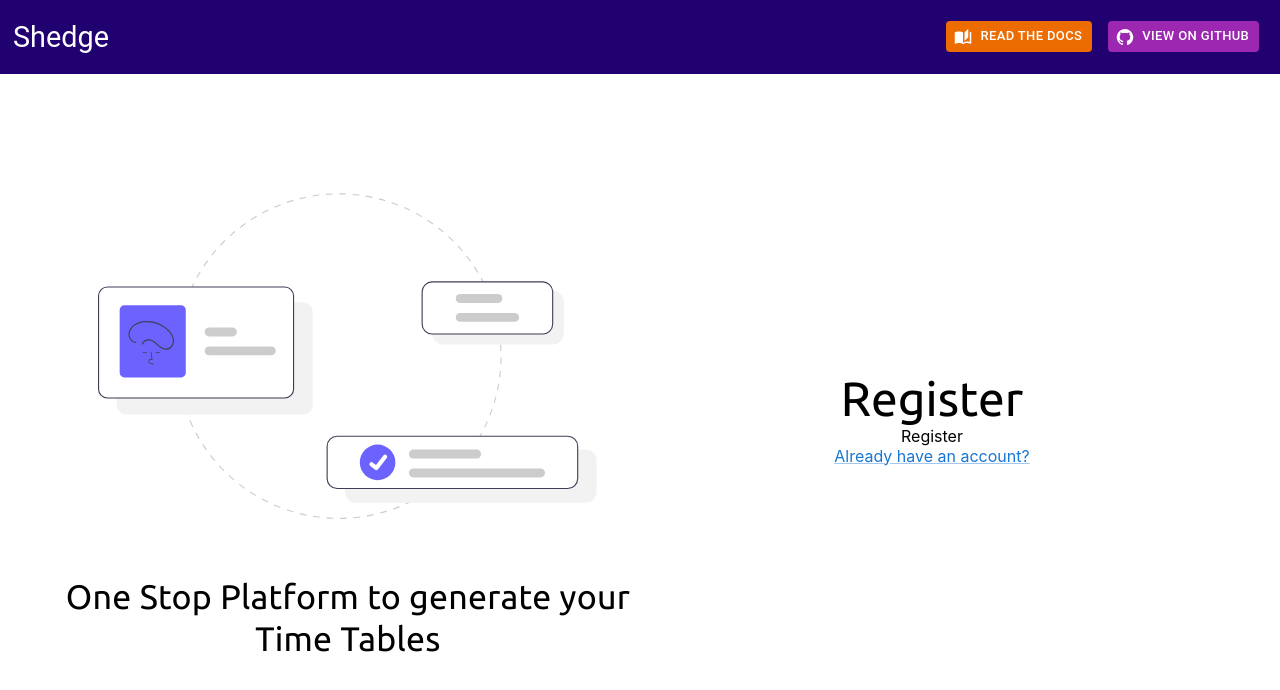
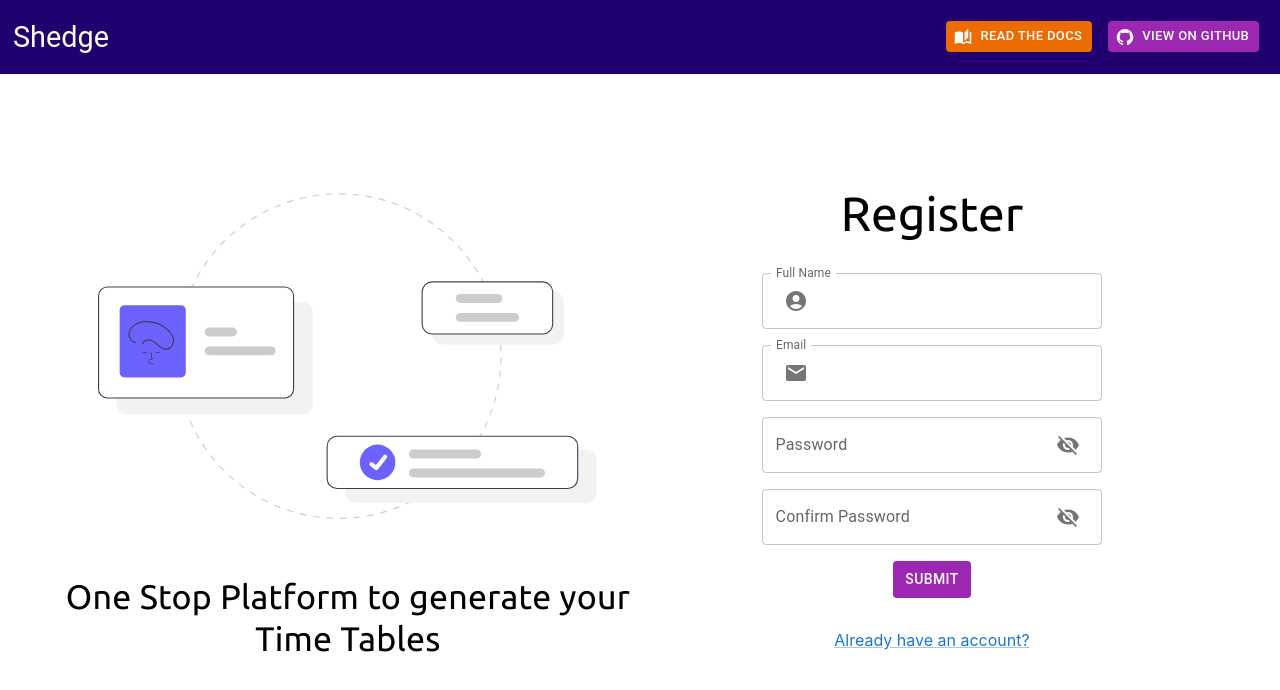
Before and after one commit to nandurijv/t-gen, a React (Create React App) app: page / in a window 1280 px wide. Both pictures are taken after a click on the link "New to Shedge?". Shown: the top 690 px of the page. Built offline with nearby package versions, Linux system fonts and the light colour scheme.

Commit message:
added registeration form

```diff
--- a/package.json
+++ b/package.json
@@ -10,6 +10,7 @@
     "@testing-library/jest-dom": "^5.16.5",
     "@testing-library/react": "^13.4.0",
     "@testing-library/user-event": "^13.5.0",
+    "formik": "^2.2.9",
     "framer-motion": "^8.5.5",
     "react": "^18.2.0",
     "react-dom": "^18.2.0",
--- a/src/App.js
+++ b/src/App.js
@@ -1,16 +1,11 @@
 import './App.css';
 import Enter from './Components/LoginSignup/Enter';
-import Nav from './Components/Nav/Nav';
 function App() {
   return (
-    <div className="App">
-      {/* navbar */}
-      <Nav/>
-
+    <>
       {/* Test Our Project */}
       <Enter/>
-    </div>
-
+    </>
   );
 }
 
--- a/src/Components/LoginSignup/Enter.js
+++ b/src/Components/LoginSignup/Enter.js
@@ -2,7 +2,7 @@ import { Button, Link, Stack, Typography } from "@mui/material";
 import React, { useState } from "react";
 import "./Enter.css";
 import Banner from "../SVGs/banner";
-import { motion } from "framer-motion";
+import { AnimatePresence, motion } from "framer-motion";
 import useMediaQuery from "@mui/material/useMediaQuery";
 import Login from "./Login";
 import Register from "./Register";
@@ -20,6 +20,7 @@ function Enter() {
             justifyContent="center"
             spacing={4}
           >
+            <AnimatePresence>
             <motion.div
               animate={{ scale: [null, 1.2, 1] }}
               transition={{
@@ -42,6 +43,7 @@ function Enter() {
             >
               <Banner type={svgType} />
             </motion.div>
+            </AnimatePresence>
             <Typography
               variant="h4"
               sx={{ textAlign: "center", fontFamily: "Ubuntu",marginTop:"2rem" }}
@@ -56,8 +58,9 @@ function Enter() {
           sx={{ width: "100%" }}
           alignItems="center"
           justifyContent="center"
+          spacing={4}
         >
-          <Stack alignItems="center" justifyContent="center" sx={{ width: "100%" }}>
+          <Stack alignItems="center" justifyContent="center" sx={{ width: "100%" }} spacing={4}>
             <Typography variant="h3" sx={{ fontFamily: "Ubuntu" }}>
             {formType === 0 ? "Login" : "Register"}
             </Typography>
--- a/src/Components/LoginSignup/Login.js
+++ b/src/Components/LoginSignup/Login.js
@@ -1,10 +1,9 @@
-import { Stack, Typography } from '@mui/material'
+import { Stack } from '@mui/material'
 import React from 'react'
 
 function Login() {
   return (
     <Stack>
-
     </Stack>
   )
 }
--- a/src/Components/LoginSignup/Register.js
+++ b/src/Components/LoginSignup/Register.js
@@ -1,9 +1,187 @@
-import React from 'react'
+import { TextField, InputAdornment, Button } from "@mui/material";
+import { Stack } from "@mui/material";
+import VisibilityIcon from "@mui/icons-material/Visibility";
+import VisibilityOffIcon from "@mui/icons-material/VisibilityOff";
+import IconButton from "@mui/material/IconButton";
+import React from "react";
+import AccountCircleIcon from "@mui/icons-material/AccountCircle";
+import EmailIcon from "@mui/icons-material/Email";
+import CircularProgress from "@mui/material/CircularProgress";
+import Verify from "./Verify.js";
+import { useState } from "react";
+import { useFormik } from 'formik';
+import { motion } from "framer-motion";
 
 function Register() {
+  const [showPassword, setShowPassword] = useState(false);
+  const [showPassword2, setShowPassword2] = useState(false);
+  const [loading, setLoading] = useState(false);
+  const [open, setOpen] = useState(false);
+  const formik = useFormik({
+    initialValues:{
+      name:"",
+      email:"",
+      password:"",
+      confirm_password:""
+    },
+    onSubmit: (values)=>{
+
+    },
+    validate:({name,email,password,confirm_password})=>{
+      let errors ={}
+      if(!name){
+        errors.name = `Required*`;
+      }else if(!/^\D*$/.test(name)|| !/^[^!@#$%&*]*$/.test(name)){
+        errors.name = 'Name should not contain numbers or special characters'
+      }
+      if(!email){
+        errors.email = "Required*";
+      }else if(!/^[a-zA-Z0-9.!#$%&'*+/=?^_`{|}~-]+@[a-zA-Z0-9-]+(?:\.[a-zA-Z0-9-]+)*$/.test(email)){
+        errors.email = "Please Enter a valid email address"
+      }
+      if(!password){
+        errors.password = "Required*";
+      }else if(!/^(?=.*[A-Za-z])(?=.*\d)(?=.*[@$!%*#?&])[A-Za-z\d@$!%*#?&]{8,}$/.test(password)){
+        errors.password = "Password must have minimum eight characters, at least one letter, one number and one special character";
+      }
+      if(!confirm_password){
+        errors.confirm_password = "Required*";
+      }else if(confirm_password!== password){
+        errors.confirm_password = "Passwords must match*"
+      }
+      return errors;
+    }
+  });
+  const handleClickShowPassword = () => {
+    setShowPassword((prev) => !prev);
+  };
+  const handleClickShowPassword2 = () => {
+    setShowPassword2((prev) => !prev);
+  };
+  const handleMouseDownPassword = (event) => {
+    event.preventDefault();
+  };
+  const handleClose = () => {
+    setOpen(false);
+  };
+  const handleOpen = () => {
+    setOpen(true);
+  };
   return (
-    <div>Register</div>
-  )
+    <form style={{ width: "100%" }} action="/" onSubmit={formik.handleSubmit}>
+      <Stack
+        sx={{ width: "100%" }}
+        alignItems="center"
+        justifyContent="center"
+        spacing={2}
+      >
+        <TextField
+          InputProps={{
+            startAdornment: (
+              <InputAdornment position="start">
+                <IconButton>
+                  <AccountCircleIcon />
+                </IconButton>
+              </InputAdornment>
+            ),
+          }}
+          error={formik.touched.name&&formik.errors.name}
+          helperText={formik.errors.name}
+          id="name"
+          label="Full Name"
+          name="name"
+          variant="outlined"
+          sx={{ width: "60%" }}
+          {... formik.getFieldProps('name')}
+        />
+        <TextField
+          InputProps={{
+            startAdornment: (
+              <InputAdornment position="start">
+                <IconButton>
+                  <EmailIcon />
+                </IconButton>
+              </InputAdornment>
+            ),
+          }}
+          error={formik.touched.email&&formik.errors.email}
+          helperText={formik.errors.email}
+          id="email"
+          label="Email"
+          name="email"
+          variant="outlined"
+          sx={{ width: "60%" }}
+          {... formik.getFieldProps('email')}
+        />
+        <TextField
+          type={showPassword ? "text" : "password"}
+          InputProps={{
+            endAdornment: (
+              <InputAdornment position="end">
+                <IconButton
+                  aria-label="toggle password visibility"
+                  onClick={handleClickShowPassword}
+                  onMouseDown={handleMouseDownPassword}
+                >
+                  {showPassword ? <VisibilityIcon /> : <VisibilityOffIcon />}
+                </IconButton>
+              </InputAdornment>
+            ),
+          }}
+          error={formik.touched.password&&formik.errors.password}
+          helperText={formik.errors.password}
+          id="password"
+          label="Password"
+          name="password"
+          variant="outlined"
+          sx={{ width: "60%" }}
+          {... formik.getFieldProps('password')}
+        />
+        <TextField
+          type={showPassword2 ? "text" : "password"}
+          InputProps={{
+            endAdornment: (
+              <InputAdornment position="end">
+                <IconButton
+                  aria-label="toggle password visibility"
+                  onClick={handleClickShowPassword2}
+                  onMouseDown={handleMouseDownPassword}
+                >
+                  {showPassword2 ? <VisibilityIcon /> : <VisibilityOffIcon />}
+                </IconButton>
+              </InputAdornment>
+            ),
+          }}
+          error={formik.touched.confirm_password&&formik.errors.confirm_password}
+          helperText={formik.errors.confirm_password}
+          id="confirm_password"
+          label="Confirm Password"
+          name="confirm_password"
+          variant="outlined"
+          sx={{ width: "60%" }}
+          {... formik.getFieldProps('confirm_password')}
+        />
+        <motion.div whileHover={{scale:1.2}}>
+        <Button
+        disabled = {!formik.isValid?true:false}
+        type="submit"
+          variant="contained"
+          disableElevation
+          color="secondary"
+          onClick={handleOpen}
+          sx={{paddingLeft:"0.8rem",paddingRight:"0.8rem"}}
+        >
+          {loading ? (
+            <CircularProgress size={25} sx={{ color: "white" }} />
+          ) : (
+            "Submit"
+          )}
+        </Button>
+        </motion.div>
+        {open && <Verify open={open} handleClose={handleClose} />}
+      </Stack>
+    </form>
+  );
 }
 
-export default Register
+export default Register;
--- /dev/null
+++ b/src/Components/LoginSignup/Verify.js
@@ -0,0 +1,35 @@
+import { Box, Modal, Typography } from '@mui/material'
+import React from 'react';
+
+const style = {
+    position: 'absolute',
+    top: '50%',
+    left: '50%',
+    transform: 'translate(-50%, -50%)',
+    width: 400,
+    bgcolor: 'background.paper',
+    boxShadow: 24,
+    p: 4,
+    outline: "none"
+  };
+function Verify({open, handleClose}) {
+  return (
+    <Modal
+  open={open}
+  onClose={handleClose}
+  aria-labelledby="modal-modal-title"
+  aria-describedby="modal-modal-description"
+>
+  <Box sx={style}>
+    <Typography id="modal-modal-title" variant="h6" component="h2">
+      Text in a modal
+    </Typography>
+    <Typography id="modal-modal-description" sx={{ mt: 2 }}>
+      Duis mollis, est non commodo luctus, nisi erat porttitor ligula.
+    </Typography>
+  </Box>
+</Modal>
+  )
+}
+
+export default Verify
--- a/src/index.js
+++ b/src/index.js
@@ -8,17 +8,23 @@ import {
   RouterProvider,
 } from "react-router-dom";
 import ErrorPage from './ErrorPage';
+import Nav from './Components/Nav/Nav';
 const router = createBrowserRouter([
   {
     path: "/",
     element: <App/>,
     errorElement:<ErrorPage/>
-  },
+  },{
+
+  }
 ]);
 const root = ReactDOM.createRoot(document.getElementById('root'));
 root.render(
   <React.StrictMode>
+    <div className="App">
+    <Nav/>
     <RouterProvider router={router} />
+    </div>
   </React.StrictMode>
 );
 
```
Also changed, not shown: 1 other file (tests, documents, lock files or other folders).
